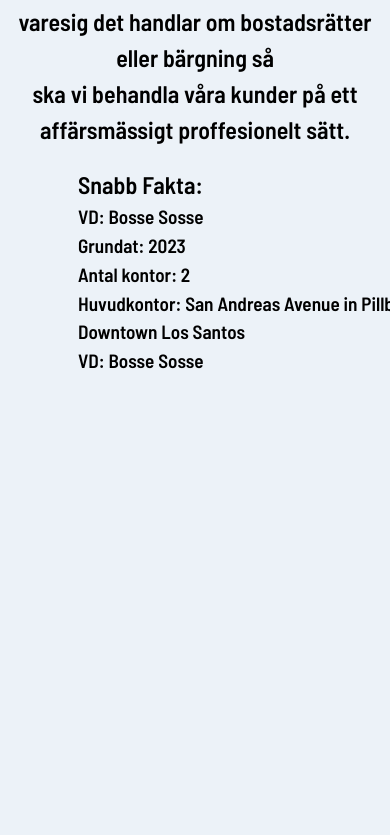
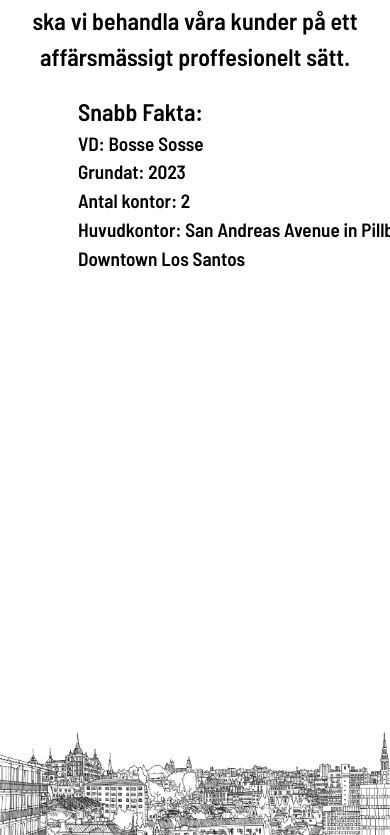
Before and after one commit to Exioo/NotFastighetsbyran-, a plain HTML site: page about/about.html in a window 390 px wide. Shown: the part 374-1209 px from the top of the page. Before the commit the page ends 844 px from the top, so only its background shows below. Drawn offline with Linux system fonts and the light colour scheme.

Commit message:
finishing touch

```diff
--- a/about/about.html
+++ b/about/about.html
@@ -19,7 +19,7 @@
   <title>Fastighet
   </title>
 </head>
-<body>
+<body style="background-color: #FFFFFF">
   <div class="navbar">
     <img src="./images/fast.png" class="fast">
     <a href="../index.html">Hem</a>
@@ -38,7 +38,8 @@
   <h6 class="a2">Grundat: 2023</h6>
   <h6 class="a2">Antal kontor: 2</h6>
   <h6 class="a2">Huvudkontor: San Andreas Avenue in Pillbox Hill, Downtown Los Santos</h6>
-  <h6 class="a2">VD: Bosse Sosse</h6>
   </div>
 </body>
+<div class="div-wrapper">
+  <img src="./images/footer.png">
 </html>
--- a/about/style-start.css
+++ b/about/style-start.css
@@ -19,6 +19,9 @@
   left: 45.15%;
 }
 
+body div {
+  background-color: #FFFFFF;
+}
 
 @media screen and (max-width: 600px) {
   .fast{
@@ -60,8 +63,8 @@
 
 .logga {
   position: relative;
-  width: 60%;
-  left: 20%;
+  width: 25%;
+  left: 38%;
 }
 
 print {
@@ -149,3 +152,16 @@ body {
 
   background-color: hsl(var(--clr-neutral-200));
 }
+
+.div-wrapper {
+  position: relative;
+  height: 20em;
+  padding-top: 6.4cm;
+  border-width: em;
+}
+
+.div-wrapper img {
+  position: absolute;
+  left: 0;
+  bottom: 0;
+}
--- a/house/style-start.css
+++ b/house/style-start.css
@@ -134,12 +134,19 @@ print {
   position: absolute;
   right: 15%;
   font-size: 70%;
-  top: 10%;
+  top: 12%;
 }
 
 @media screen and (max-width: 1300px) {
   print{
    right: 1%;
+ }
+}
+
+
+@media screen and (max-width: 400px) {
+  print{
+   top: 15%;
  }
 }
 
@@ -214,3 +221,17 @@ body {
   left: 0;
   bottom: 0;
 }
+
+@media screen and (max-width: 800px) {
+  .div-wrapper{
+   padding-top: 2cm;
+   height: 25em;
+ }
+}
+
+@media screen and (max-width: 500px) {
+  .div-wrapper{
+   padding-top: 0;
+   height: 22em;
+ }
+}
```
